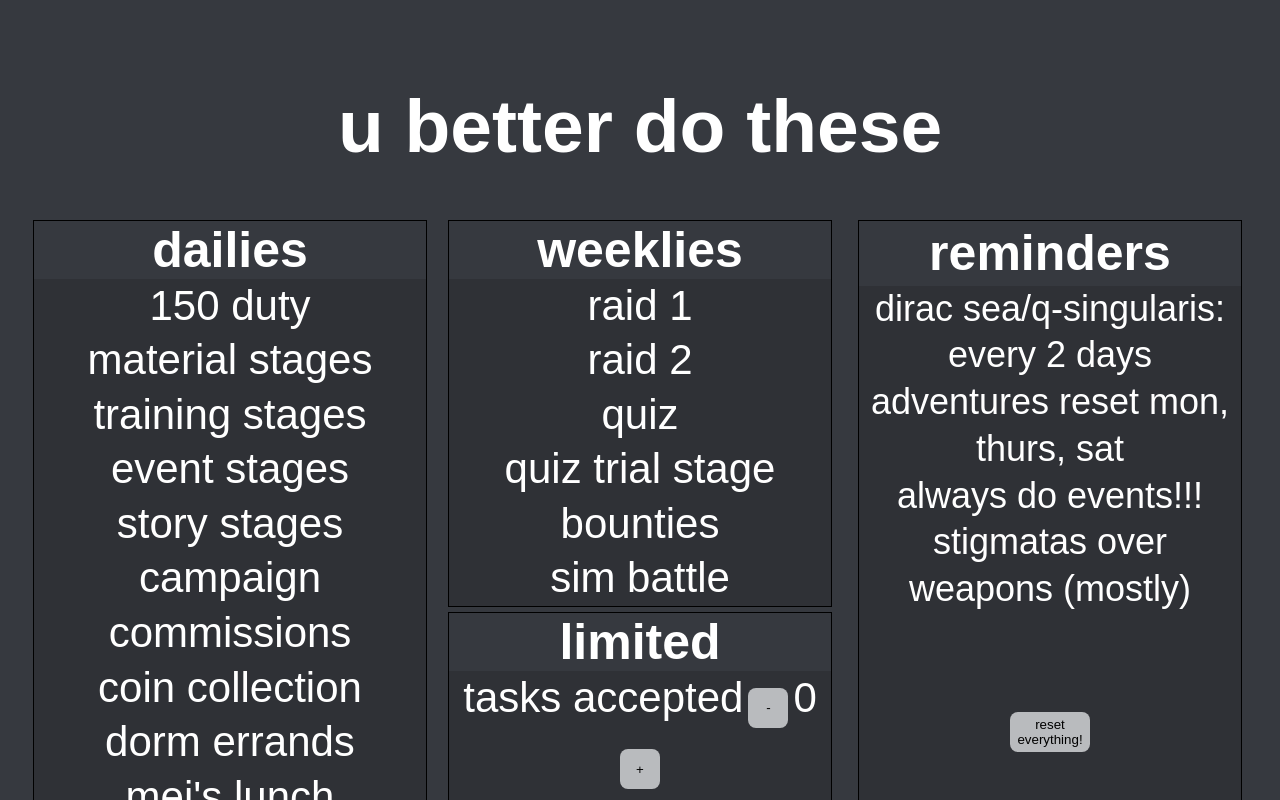
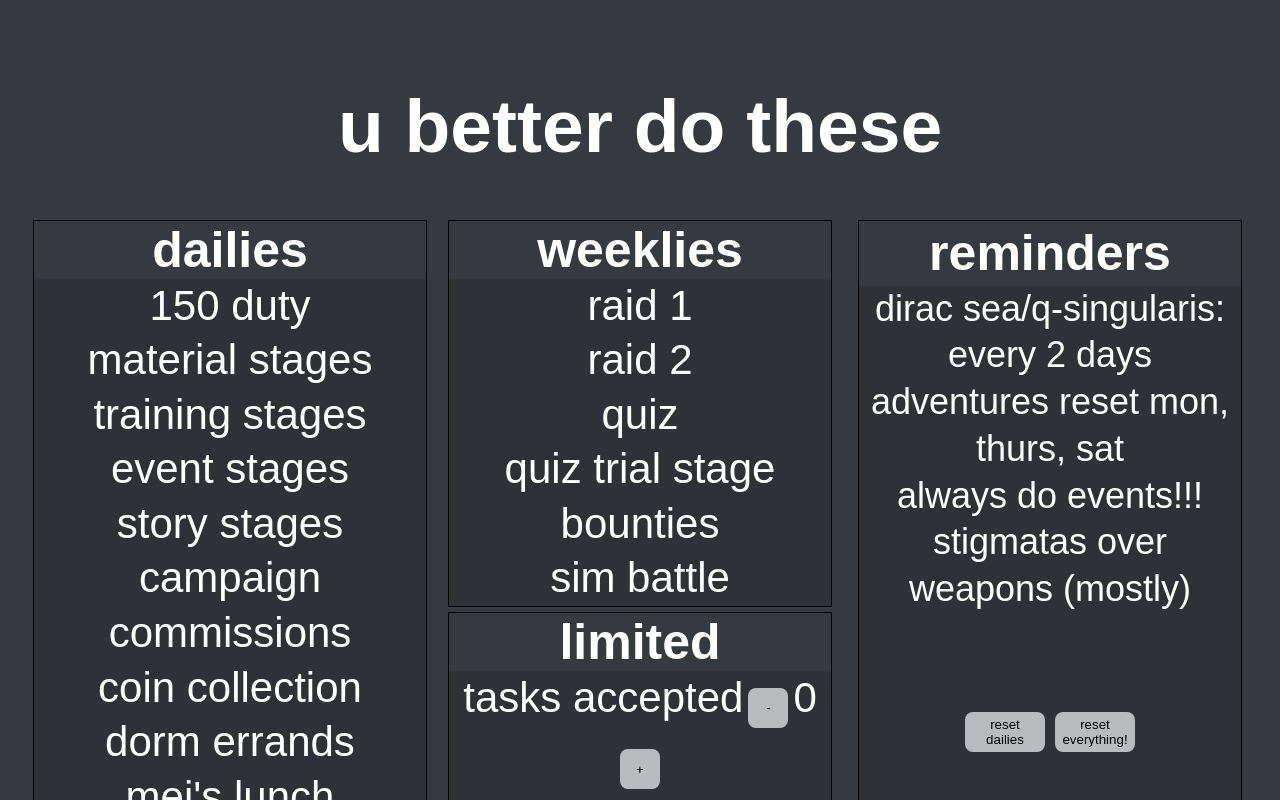
Before and after one commit to meolalala/hi3-checklist, a React (Create React App) app: page / in a window 1280 px wide. Shown: the top 800 px of the page. Built offline with nearby package versions, Linux system fonts and the light colour scheme.

Commit message:
reset dailies button and functionality

```diff
--- a/src/App.js
+++ b/src/App.js
@@ -1,4 +1,4 @@
-import React, { useState } from 'react';
+import React from 'react';
 import './App.css';
 import mewmelt from './mewmelt.png'
 
@@ -102,6 +102,16 @@ export default class App extends React.Component {
         })
     }
 
+    resetDailies = () => {
+        const checked = new Set(this.state.checked)
+        for (const item of TASKS.daily) {
+            checked.delete(item)
+        }
+        this.setState({
+            checked
+        })
+    }
+
     resetAll = () => {
         const checked = new Set()
         this.setState({
@@ -134,7 +144,7 @@ export default class App extends React.Component {
                         <h2>limited</h2>
                         <ListItemWithButton item={TASKS.adventure[0]} maxCount={5} onClickIncrement={() => this.handleClickIncrement(counter1, 5)} onClickDecrement={() => this.handleClickDecrement(counter1)} count={this.state.counters[counter1]} />
                         <ListItemWithButton item={TASKS.adventure[1]} maxCount={5} onClickIncrement={() => this.handleClickIncrement(counter2, 5)} onClickDecrement={() => this.handleClickDecrement(counter2)} count={this.state.counters[counter2]} />
-                        <ListItemWithButton item={TASKS.adventure[2]} maxCount={10} onClickIncrement={() => this.handleClickIncrement(counter3, 5)} onClickDecrement={() => this.handleClickDecrement(counter3)} count={this.state.counters[counter3]} />
+                        <ListItemWithButton item={TASKS.adventure[2]} maxCount={10} onClickIncrement={() => this.handleClickIncrement(counter3, 10)} onClickDecrement={() => this.handleClickDecrement(counter3)} count={this.state.counters[counter3]} />
                     </div>
                     <div className="reminder-list" style={{ border: '1px solid black', margin: '5px', fontSize: '36px' }}>
                         <h2>reminders</h2>
@@ -144,6 +154,7 @@ export default class App extends React.Component {
                         stigmatas over weapons (mostly) <br />
                         <br />
                         <br />
+                        <button className="reset-button" style={{ width: '80px' }} onClick={this.resetDailies}>reset dailies</button>
                         <button className="reset-button" style={{ width: '80px' }} onClick={this.resetAll}>reset everything!</button>
                         <br />
                         <br />
```
